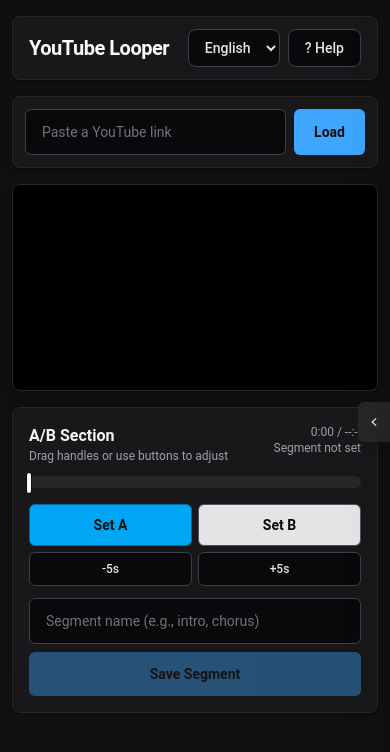
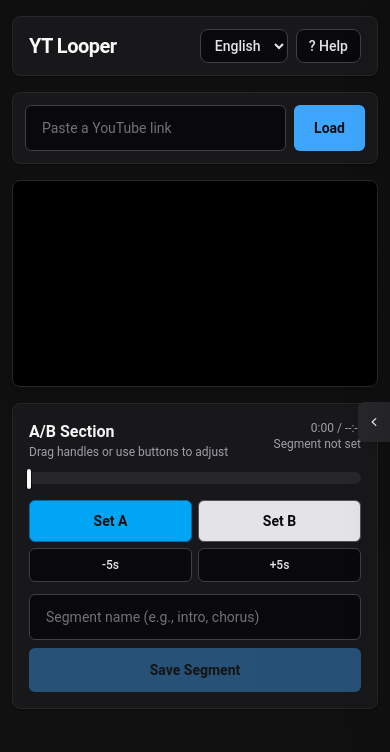
Before and after one commit to jhw2/youtube_looper, a Next.js app: page / in a window 390 px wide. Shown: the top 752 px of the page. Built offline with nearby package versions, Linux system fonts and the light colour scheme.

Commit message:
모바일 플레이어 UI 개선

```diff
--- a/app/page.tsx
+++ b/app/page.tsx
@@ -87,6 +87,7 @@ export default function Home() {
   const [showVideoList, setShowVideoList] = useState(false)
   const [isFullscreen, setIsFullscreen] = useState(false)
   const [showFsControls, setShowFsControls] = useState(false)
+  const [isTouchDevice, setIsTouchDevice] = useState(false)
   const [showPlayerSettings, setShowPlayerSettings] = useState(false)
   const fsHideTimerRef = useRef<number | null>(null)
   const currentVideoSegments = useMemo(
@@ -607,6 +608,23 @@ export default function Home() {
     return () => clearFsHideTimer()
   }, [])
 
+  useEffect(() => {
+    const mediaQuery = window.matchMedia("(hover: none), (pointer: coarse)")
+    const updateTouchDevice = () => {
+      setIsTouchDevice(mediaQuery.matches || "ontouchstart" in window)
+    }
+
+    updateTouchDevice()
+
+    if (typeof mediaQuery.addEventListener === "function") {
+      mediaQuery.addEventListener("change", updateTouchDevice)
+      return () => mediaQuery.removeEventListener("change", updateTouchDevice)
+    }
+
+    mediaQuery.addListener(updateTouchDevice)
+    return () => mediaQuery.removeListener(updateTouchDevice)
+  }, [])
+
   // 단축키
   useEffect(() => {
     const handler = (e: KeyboardEvent) => {
@@ -745,20 +763,23 @@ export default function Home() {
       {/* Header */}
       <header className="flex items-center justify-between gap-3 rounded-lg border border-zinc-800 bg-zinc-900 px-4 py-3 shadow-[0_1px_2px_rgba(0,0,0,0.35)]">
         <div>
-          <h1 className="text-xl font-bold tracking-tight text-zinc-50">YouTube Looper</h1>
+          <h1 className="whitespace-nowrap text-xl font-bold tracking-tight text-zinc-50">
+            <span className="sm:hidden">YT Looper</span>
+            <span className="hidden sm:inline">YouTube Looper</span>
+          </h1>
         </div>
         <div className="flex gap-2">
           <select
             value={i18n.language}
             onChange={(e) => i18n.changeLanguage(e.target.value)}
-            className="rounded-lg border border-zinc-700 bg-zinc-950 px-3 py-2 text-sm font-medium text-zinc-200 outline-none transition hover:border-zinc-500"
+            className="rounded-lg border border-zinc-700 bg-zinc-950 px-2.5 py-1.5 text-sm font-medium text-zinc-200 outline-none transition hover:border-zinc-500 sm:px-3 sm:py-2"
           >
             <option value="en">English</option>
             <option value="ko">한국어</option>
           </select>
           <button
             onClick={() => setShowShortcuts(true)}
-            className="rounded-lg border border-zinc-700 bg-zinc-950 px-4 py-2 text-sm font-medium text-zinc-200 transition hover:bg-zinc-800"
+            className="rounded-lg border border-zinc-700 bg-zinc-950 px-3 py-1.5 text-sm font-medium text-zinc-200 transition hover:bg-zinc-800 sm:px-4 sm:py-2"
           >
             {t("help")}
           </button>
@@ -909,6 +930,24 @@ export default function Home() {
             className="h-full w-full"
           />
         </div>
+
+        {isTouchDevice && (
+          <button
+            type="button"
+            aria-label="플레이어 컨트롤 보기"
+            onTouchStart={(e) => {
+              e.preventDefault()
+              e.stopPropagation()
+              handlePlayerTouch()
+            }}
+            onClick={(e) => {
+              e.preventDefault()
+              e.stopPropagation()
+              handlePlayerTouch()
+            }}
+            className={`absolute inset-0 z-10 bg-transparent transition-opacity ${showFsControls ? "pointer-events-none opacity-0" : "pointer-events-auto opacity-100"}`}
+          />
+        )}
 
         <div className="absolute inset-x-0 top-0 z-20 h-16" />
 
```
